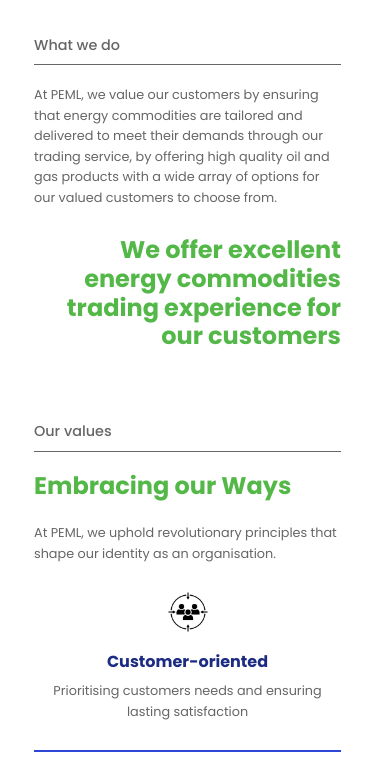
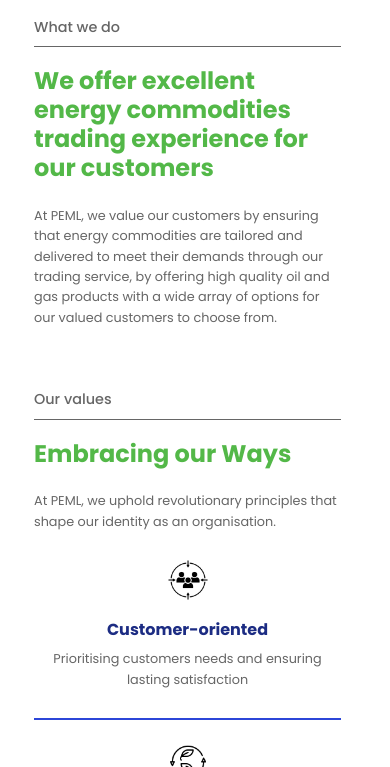
Before and after one commit to LuqmanNurhakimRosli/PEML, a plain HTML site: page about-overview.html in a window 390 px wide. Shown: the part 894-1661 px from the top of the page. Drawn offline with nearby package versions, Linux system fonts and the light colour scheme.

Commit message:
nbckjah ;ocijaoicj0ac

```diff
--- a/about-overview.html
+++ b/about-overview.html
@@ -103,19 +103,16 @@
         <div class="head_content">
             <h2>What we do</h2>
         </div>
-        <div class="content">
-            <div class="left_side">
-        <p>At PEML, we value our customers by ensuring that energy commodities are tailored and delivered to meet their demands through our trading service,
-         by offering high quality oil and gas products with a wide array of options for our valued customers to choose from.  </p>
-       <!-- <p>We are dedicated to offering high quality oil and gas products with a wide array of options for our customers to choose from. </p> -->
+        <div class="content about-content">
+            <div class="right_side about-headline">
+                <h1>We offer excellent energy commodities trading experience for our customers</h1>
+            </div>
+            <div class="left_side about-description">
+                <p>At PEML, we value our customers by ensuring that energy commodities are tailored and delivered to meet their demands through our trading service, by offering high quality oil and gas products with a wide array of options for our valued customers to choose from.</p>
+            </div>
         </div>
-            <div class="right_side" style="text-align: right;">
-        <h1>We offer excellent energy commodities trading experience for our customers</h1>
-            </div>
-
     </div>
 </section>
-<br>
 <section id="about_us" >
     <div class="container">
         <div class="head_content">
--- a/css2/main.css
+++ b/css2/main.css
@@ -269,7 +269,7 @@
 @media (max-width: 480px) {
   .under-nav .container {
       padding: 3px 0.5rem;
-      padding-left: 1rem;
+      padding-left: 5rem;
       overflow-x: auto;
       -webkit-overflow-scrolling: touch;
   }
@@ -282,7 +282,7 @@
 
   .under-nav {
       overflow-x: auto;
-      margin-bottom: 20px;
+      margin-bottom: 2px;
   }
 }
 /* ---------------------------------------------------------------------- */
@@ -616,9 +616,91 @@
 
 /* ...existing code... */
 
+.about-content {
+  display: flex;
+  flex-direction: column;
+  gap: 30px;
+  padding: 20px 0;
+}
+
+.about-headline {
+  text-align: left;
+}
+
+.about-headline h1 {
+  font-size: 2rem;
+  color: #53b848;
+  font-weight: bold;
+  line-height: 1.3;
+}
+
+.about-description p {
+  font-size: 1rem;
+  line-height: 1.6;
+  color: #666;
+}
+
+@media (min-width: 768px) {
+  .about-content {
+      flex-direction: row;
+      align-items: center;
+  }
+
+  .about-headline {
+      order: 2;
+      flex: 1;
+      text-align: right;
+  }
+
+  .about-description {
+      order: 1;
+      flex: 1;
+  }
+
+  .about-headline h1 {
+      font-size: 2.5rem;
+  }
+}
+/* ...existing code... */
+
+@media (max-width: 480px) {
+  #about_us {
+      margin: 10px 0;
+      padding-right: 15px;
+  }
+
+  .about-content {
+      flex-direction: column;
+      gap: 15px;
+      padding: 10px 0;
+  }
+
+  .about-headline {
+      order: 1;
+      text-align: left;
+  }
+
+  .about-description {
+      order: 2;
+  }
+
+  .about-headline h1 {
+      font-size: 1.5rem;
+      line-height: 1.4;
+  }
+
+  .about-description p {
+      font-size: 0.95rem;
+      line-height: 1.5;
+  }
+
+  #about_us .container {
+      padding: 10px 15px;
+  }
+}
  /* Existing styles for the #about_us section */
 #about_us {
-  margin: 20px 0;
+  margin: 10px 0 20px;
   padding-right: 40px;
 }
 
@@ -829,4 +911,5 @@
     #about_us {
       padding-right: 10px;
     }
+
   }
```
